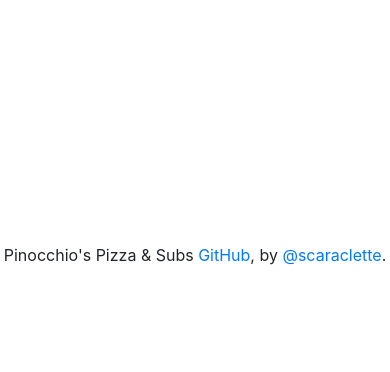
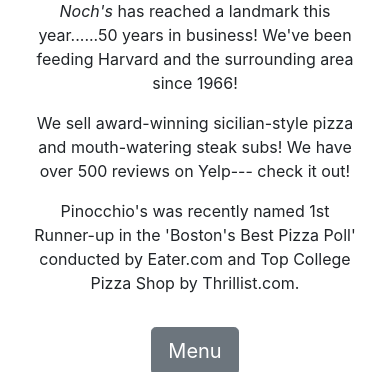
Before and after one commit to scaraclette/Pizza-App, a Django app: page / in a window 390 px wide. Shown: the part 561-933 px from the top of the page. Before the commit the page ends 826 px from the top, so only its background shows below. Run offline with Django 3.2, Linux system fonts and the light colour scheme; some libraries are stand-ins or nearby versions.

Commit message:
home page created

```diff
--- a/static/css/custom.css
+++ b/static/css/custom.css
@@ -19,3 +19,13 @@
   width: 100%;
   height: 2.5rem;            /* Footer height */
 }
+
+.logo {
+  padding-top: 1rem;
+  font-family: 'Lora', serif;
+  font-size: xx-large;
+}
+
+.upper-padding {
+  padding-top: 1rem;
+}
--- a/templates/base.html
+++ b/templates/base.html
@@ -6,6 +6,7 @@
 <head>
     <meta charset="utf-8">
     <title>{% block title %}{% endblock %}</title>
+    <link href="https://fonts.googleapis.com/css?family=Lora&display=swap" rel="stylesheet">
     <link rel="stylesheet" href="{% static 'css/bootstrap.min.css' %}" type="text/css">
     <link rel="stylesheet" href="{% static 'css/custom.css' %}" type="text/css">
 </head>
@@ -14,8 +15,9 @@
 
     <div id="page-container">
         <div id="content-wrap">
+            <div class="container-fluid italy"></div>
             <!--Header from website-->
-            <div class="container-fluid italy"></div>
+            {% if user.is_authenticated %}
             <nav class="navbar navbar-expand-lg navbar-light bg-light">
                 <a class="navbar-brand" href="#">{% block navbar %}{% endblock %}</a>
                 <button class="navbar-toggler" type="button" data-toggle="collapse" data-target="#navbarText"
@@ -28,17 +30,27 @@
                             <a class="nav-link" href="#">Home <span class="sr-only">(current)</span></a>
                         </li>
                         <li class="nav-item">
-                            <a class="nav-link" href="#">Features</a>
+                            <a class="nav-link" href="#">Menu</a>
                         </li>
                         <li class="nav-item">
-                            <a class="nav-link" href="#">Pricing</a>
+                            <a class="nav-link" href="#">Cart</a>
+                        </li>
+                        <li class="nav-item">
+                            <a class="nav-link" href="#">Logout</a>
                         </li>
                     </ul>
-                    <span class="navbar-text">
+                    {% comment %} <span class="navbar-text">
                         Navbar text with an inline element
-                    </span>
+                    </span> {% endcomment %}
                 </div>
             </nav>
+            {% else %}
+            <div class="container-fluid text-center">
+                <button type="button" class="btn btn-primary">LOG IN</button>
+            </div>
+            {% endif %}
+
+            <div class="container-fluid text-center logo">Pinocchio's Pizza & Subs</div>
         </div>
 
         {% block body %}
--- a/templates/index.html
+++ b/templates/index.html
@@ -2,3 +2,32 @@
 {% load static %}
 
 {% block navbar %}Home{% endblock %}
+
+{% block body %}
+    <div class="container text-center">
+        <div class="row">
+            <div class="col-sm">
+                <img src="http://www.pinocchiospizza.net/images/building3.jpg" class="img-fluid" alt="Responsive image">
+            </div>
+            <div class="col-sm">
+                <div class="container">
+                    <p><em>Noch's</em> has reached a landmark this year......50 years in business! We've been feeding Harvard and the surrounding area since 1966!</p>
+
+                    <p>We sell award-winning sicilian-style pizza and mouth-watering steak subs! We have over 500 reviews on Yelp--- check it out!</p>
+
+                    <p>Pinocchio's was recently named 1st Runner-up in the 'Boston's Best Pizza Poll' conducted by Eater.com and Top College Pizza Shop by Thrillist.com. </p>
+                </div>
+
+                <div class="row upper-padding">
+                    <div class="col-sm">
+                        <button type="button" class="btn btn-secondary btn-lg">Menu</button>
+                    </div>
+                    <div class="col-sm">
+                        <img src="http://www.pinocchiospizza.net/images/pinocchio_72.gif" class="img-fluid" alt="Responsive image">
+                    </div>
+                </div>
+
+            </div>
+        </div>
+    </div>
+{% endblock %}
```
Also changed, not shown: db.sqlite3.
